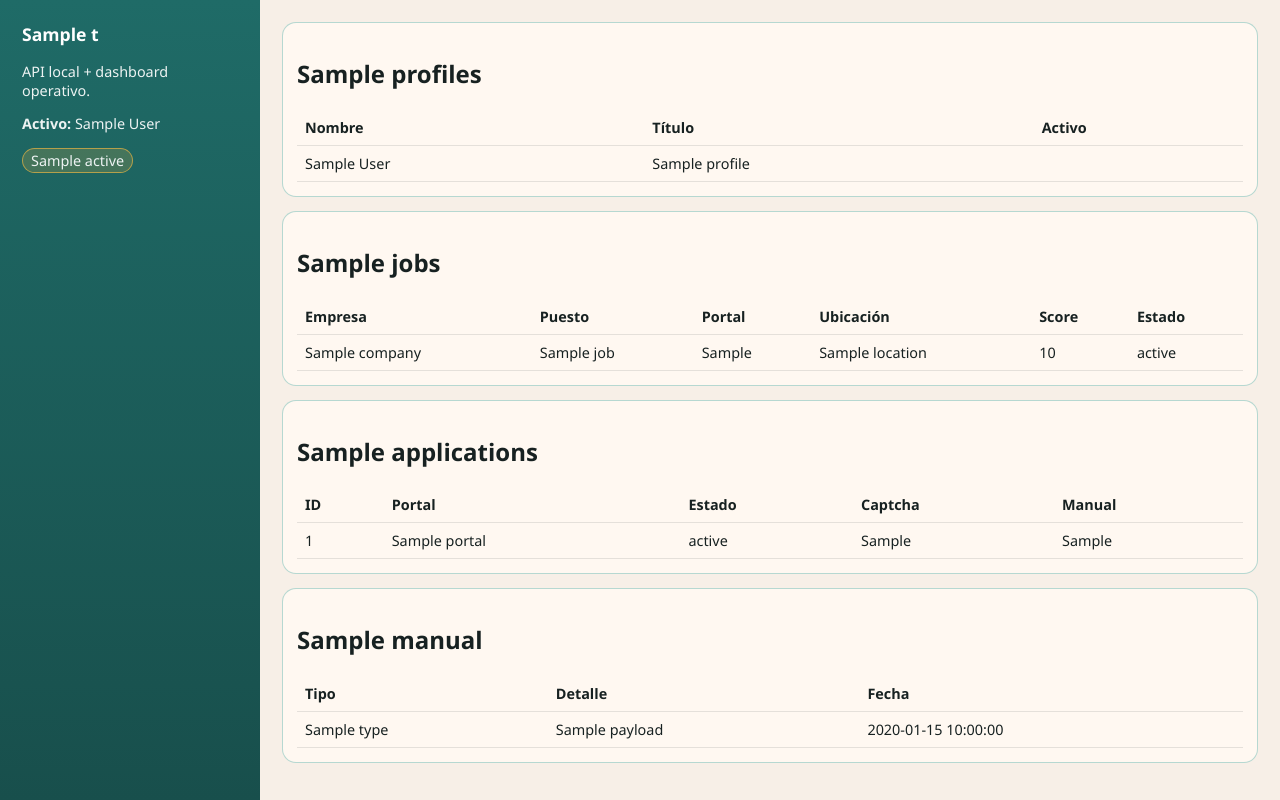
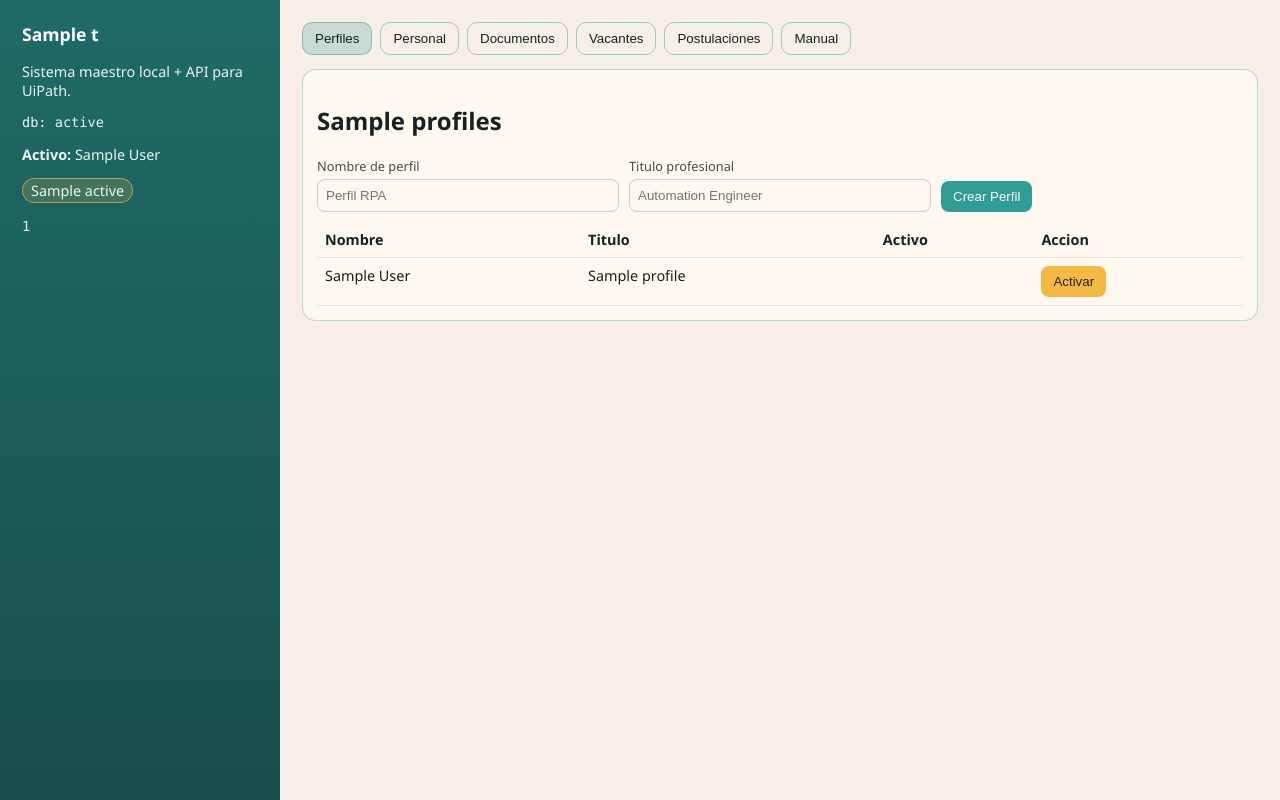
Before and after one commit to polarpicado/IAnGogh, a Python web app: template IAnGogh/src/app_desktop/templates/index.html in a window 1280 px wide. Run offline with Jinja, Linux system fonts and the light colour scheme; the template is opened without the code that fills it: most values are stand-ins (such as "Sample title", 1, 10 or a date in 2020).

Commit message:
Add interactive dashboard tabs and UI workflow actions

```diff
--- a/IAnGogh/src/app_desktop/templates/index.html
+++ b/IAnGogh/src/app_desktop/templates/index.html
@@ -14,48 +14,135 @@
       --text-dark: #eaf4f1;
       --brand: #2f9c95;
       --accent: #f4b942;
+      --danger: #d95d5d;
     }
     body { margin:0; font-family: "Segoe UI", Tahoma, sans-serif; background: {{ 'var(--bg-dark)' if theme == 'dark' else 'var(--bg-light)' }}; color: {{ 'var(--text-dark)' if theme == 'dark' else 'var(--text-light)' }}; }
-    .layout { display:grid; grid-template-columns: 260px 1fr; min-height: 100vh; }
+    .layout { display:grid; grid-template-columns: 280px 1fr; min-height: 100vh; }
     nav { background: linear-gradient(180deg, #1f6b67, #184f4c); color:white; padding:22px; }
     nav h1 { font-size: 1.1rem; margin:0 0 1rem; }
     nav p { font-size: .9rem; opacity:.92; }
     main { padding: 22px; }
     .card { background: {{ 'var(--surface-dark)' if theme == 'dark' else 'var(--surface-light)' }}; border-radius: 14px; padding: 14px; margin-bottom: 14px; border: 1px solid rgba(47,156,149,.35); }
     table { width:100%; border-collapse: collapse; font-size:.9rem; }
-    th, td { text-align:left; padding:8px; border-bottom:1px solid rgba(127,127,127,.2); }
+    th, td { text-align:left; padding:8px; border-bottom:1px solid rgba(127,127,127,.2); vertical-align: top; }
     .chip { display:inline-block; background: rgba(244,185,66,.2); border:1px solid rgba(244,185,66,.7); padding:2px 8px; border-radius:999px; }
+    .tabs { display:flex; gap:8px; flex-wrap:wrap; margin-bottom: 14px; }
+    .tab-btn { border:1px solid rgba(47,156,149,.45); background: transparent; color: inherit; padding: 8px 12px; border-radius: 10px; cursor: pointer; }
+    .tab-btn.active { background: rgba(47,156,149,.24); }
+    .tab-panel { display:none; }
+    .tab-panel.active { display:block; }
+    .field-grid { display:grid; grid-template-columns: repeat(auto-fit, minmax(210px, 1fr)); gap:10px; }
+    label { font-size:.8rem; opacity:.8; display:block; margin-bottom: 4px; }
+    input { width:100%; box-sizing:border-box; padding:8px; border-radius:8px; border:1px solid rgba(127,127,127,.35); background: rgba(255,255,255,.06); color: inherit; }
+    .btn { border:0; border-radius:8px; padding:8px 12px; cursor:pointer; color:white; background: var(--brand); }
+    .btn.warn { background: var(--accent); color:#222; }
+    .btn.danger { background: var(--danger); }
+    .row { display:flex; gap:10px; flex-wrap: wrap; align-items: center; }
+    .mt { margin-top: 10px; }
+    .mono { font-family: Consolas, monospace; font-size:.85rem; }
   </style>
 </head>
 <body>
 <div class="layout">
   <nav>
     <h1>{{ t.title }}</h1>
-    <p>API local + dashboard operativo.</p>
+    <p>Sistema maestro local + API para UiPath.</p>
+    <p class="mono">db: {{ 'mock' if not active else 'active' }}</p>
     {% if active %}
       <p><strong>Activo:</strong> {{ active.displayName }}</p>
-      <p><span class="chip">{{ active.professionalTitle }}</span></p>
+      <p><span class="chip">{{ active.professionalTitle or 'Sin titulo' }}</span></p>
+      <p class="mono">{{ active.profileId }}</p>
     {% else %}
       <p>No hay perfil activo.</p>
     {% endif %}
   </nav>
   <main>
-    <section class="card">
+    <div class="tabs">
+      <button class="tab-btn active" data-tab="profiles">Perfiles</button>
+      <button class="tab-btn" data-tab="personal">Personal</button>
+      <button class="tab-btn" data-tab="documents">Documentos</button>
+      <button class="tab-btn" data-tab="jobs">Vacantes</button>
+      <button class="tab-btn" data-tab="applications">Postulaciones</button>
+      <button class="tab-btn" data-tab="manual">Manual</button>
+    </div>
+
+    <section id="tab-profiles" class="tab-panel active card">
       <h2>{{ t.profiles }}</h2>
-      <table>
-        <thead><tr><th>Nombre</th><th>Título</th><th>Activo</th></tr></thead>
+      <form method="post" action="/ui/profiles/create" class="field-grid">
+        <div><label>Nombre de perfil</label><input name="display_name" required placeholder="Perfil RPA"/></div>
+        <div><label>Titulo profesional</label><input name="professional_title" placeholder="Automation Engineer"/></div>
+        <div class="row" style="align-items:end"><button class="btn" type="submit">Crear Perfil</button></div>
+      </form>
+      <table class="mt">
+        <thead><tr><th>Nombre</th><th>Titulo</th><th>Activo</th><th>Accion</th></tr></thead>
         <tbody>
           {% for p in profiles %}
-            <tr><td>{{ p.displayName }}</td><td>{{ p.professionalTitle }}</td><td>{{ p.isActive }}</td></tr>
+            <tr>
+              <td>{{ p.displayName }}</td>
+              <td>{{ p.professionalTitle }}</td>
+              <td>{{ p.isActive }}</td>
+              <td>
+                <form method="post" action="/ui/profiles/{{ p.profileId }}/activate">
+                  <button class="btn warn" type="submit">Activar</button>
+                </form>
+              </td>
+            </tr>
           {% endfor %}
         </tbody>
       </table>
     </section>
 
-    <section class="card">
+    <section id="tab-personal" class="tab-panel card">
+      <h2>Datos Personales</h2>
+      {% if active %}
+      <form method="post" action="/ui/profiles/{{ active.profileId }}/personal" class="field-grid">
+        <div><label>Nombres</label><input name="first_name" value="{{ personal.firstName or '' }}"/></div>
+        <div><label>Apellidos</label><input name="last_name" value="{{ personal.lastName or '' }}"/></div>
+        <div><label>Emails (coma)</label><input name="emails_csv" value="{{ (personal.emails or []) | join(', ') }}"/></div>
+        <div><label>Pais residencia</label><input name="country_of_residence" value="{{ personal.countryOfResidence or '' }}"/></div>
+        <div><label>Direccion</label><input name="address"/></div>
+        <div><label>Telefonos (coma)</label><input name="phones_csv"/></div>
+        <div><label>Tipo doc</label><input name="document_type" value="{{ personal.documentType or '' }}"/></div>
+        <div><label>Numero doc</label><input name="document_number"/></div>
+        <div class="row" style="align-items:end"><button class="btn" type="submit">Guardar Datos</button></div>
+      </form>
+      {% else %}
+      <p>Activa un perfil para editar datos personales.</p>
+      {% endif %}
+    </section>
+
+    <section id="tab-documents" class="tab-panel card">
+      <h2>Documentos</h2>
+      {% if active %}
+      <form method="post" action="/ui/documents/ingest" class="field-grid">
+        <input type="hidden" name="profile_id" value="{{ active.profileId }}"/>
+        <div><label>Ruta local absoluta</label><input name="source_path" placeholder="C:\\Users\\...\\cv.docx"/></div>
+        <div><label>Categoria</label><input name="category" value="cv"/></div>
+        <div class="row" style="align-items:end"><button class="btn" type="submit">Registrar Documento</button></div>
+      </form>
+      <table class="mt">
+        <thead><tr><th>ID</th><th>Categoria</th><th>Original</th><th>PDF</th></tr></thead>
+        <tbody>
+          {% for d in documents %}
+          <tr>
+            <td class="mono">{{ d.documentId }}</td>
+            <td>{{ d.category }}</td>
+            <td class="mono">{{ d.originalPath }}</td>
+            <td class="mono">{{ d.pdfPath }}</td>
+          </tr>
+          {% endfor %}
+        </tbody>
+      </table>
+      {% else %}
+      <p>Activa un perfil para manejar documentos.</p>
+      {% endif %}
+    </section>
+
+    <section id="tab-jobs" class="tab-panel card">
       <h2>{{ t.jobs }}</h2>
-      <table>
-        <thead><tr><th>Empresa</th><th>Puesto</th><th>Portal</th><th>Ubicación</th><th>Score</th><th>Estado</th></tr></thead>
+      <form method="post" action="/ui/jobs/mock"><button class="btn" type="submit">Crear Vacante Demo</button></form>
+      <table class="mt">
+        <thead><tr><th>Empresa</th><th>Puesto</th><th>Portal</th><th>Ubicacion</th><th>Score</th><th>Estado</th></tr></thead>
         <tbody>
           {% for j in jobs %}
             <tr><td>{{ j.company }}</td><td>{{ j.jobTitle }}</td><td>{{ j.sourcePortal }}</td><td>{{ j.location }}</td><td>{{ j.score }}</td><td>{{ j.appliedStatus }}</td></tr>
@@ -64,30 +151,44 @@
       </table>
     </section>
 
-    <section class="card">
+    <section id="tab-applications" class="tab-panel card">
       <h2>{{ t.applications }}</h2>
-      <table>
+      <form method="post" action="/ui/applications/mock"><button class="btn" type="submit">Crear Postulacion Demo</button></form>
+      <table class="mt">
         <thead><tr><th>ID</th><th>Portal</th><th>Estado</th><th>Captcha</th><th>Manual</th></tr></thead>
         <tbody>
           {% for a in applications %}
-            <tr><td>{{ a.applicationId }}</td><td>{{ a.portal }}</td><td>{{ a.status }}</td><td>{{ a.captchaEncountered }}</td><td>{{ a.manualInterventionRequired }}</td></tr>
+            <tr><td class="mono">{{ a.applicationId }}</td><td>{{ a.portal }}</td><td>{{ a.status }}</td><td>{{ a.captchaEncountered }}</td><td>{{ a.manualInterventionRequired }}</td></tr>
           {% endfor %}
         </tbody>
       </table>
     </section>
 
-    <section class="card">
+    <section id="tab-manual" class="tab-panel card">
       <h2>{{ t.manual }}</h2>
       <table>
         <thead><tr><th>Tipo</th><th>Detalle</th><th>Fecha</th></tr></thead>
         <tbody>
           {% for m in manual %}
-            <tr><td>{{ m.type or 'manual_review' }}</td><td>{{ m.payload or m }}</td><td>{{ m.createdAt }}</td></tr>
+            <tr><td>{{ m.type or 'manual_review' }}</td><td class="mono">{{ m.payload or m }}</td><td>{{ m.createdAt }}</td></tr>
           {% endfor %}
         </tbody>
       </table>
     </section>
   </main>
 </div>
+<script>
+  const buttons = [...document.querySelectorAll('.tab-btn')];
+  const panels = [...document.querySelectorAll('.tab-panel')];
+  buttons.forEach(btn => {
+    btn.addEventListener('click', () => {
+      buttons.forEach(b => b.classList.remove('active'));
+      panels.forEach(p => p.classList.remove('active'));
+      btn.classList.add('active');
+      const panel = document.getElementById('tab-' + btn.dataset.tab);
+      if (panel) panel.classList.add('active');
+    });
+  });
+</script>
 </body>
 </html>
```
Also changed, not shown: IAnGogh/src/app_core/services.py (+19 -0 lines), IAnGogh/src/app_integration_localapi/main.py (+109 -4 lines).
